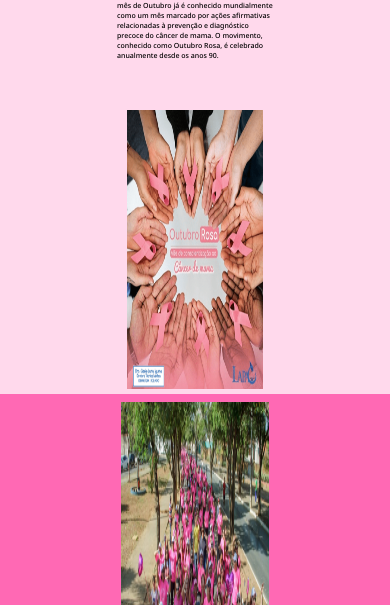
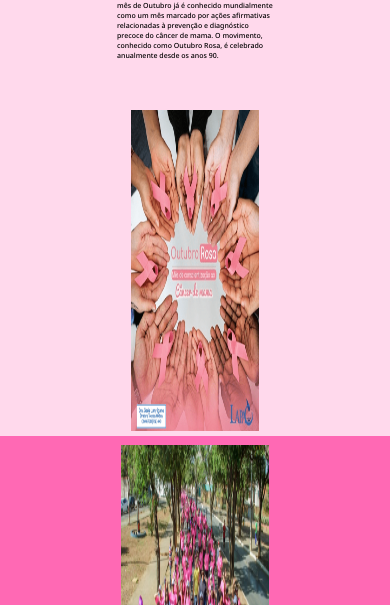
Before and after one commit to WellingtonMachadoBelo/Outubro-Rosa, a plain HTML site: page index.html in a window 390 px wide. Shown: the part 239-844 px from the top of the page. Drawn offline with nearby package versions, Linux system fonts and the light colour scheme; files that its build step writes are made by us from their sources.

Commit message:
Update style.scss

```diff
--- a/style.scss
+++ b/style.scss
@@ -127,7 +127,7 @@ nav ul li{
 @media(max-width: 770px) {
    .firstSection{
     flex-direction: column;
-    height: 65vh;
+    height: 68vh;
    }
    #articleParagraf p{
     font-size: 1.9vw;
@@ -135,10 +135,11 @@ nav ul li{
    }
 }
 
-@media(max-width: 670px) {
+@media(max-width: 650px) {
     .firstSection{
-     height: 60vh;
+     height: 65vh;
     }
+
  }
 
 
@@ -160,13 +161,14 @@ nav ul li{
      font-size: 2.1vw;
     }
     .firstSection{
-        height: 53vh;
+        height: 60vh;
        }
+
    }
 
    @media(max-width: 400px) {
      .firstSection{
-        height: 50vh;
+        height: 55vh;
        }
        #articleParagraf p{
         font-size: 2.2vw;
@@ -176,15 +178,17 @@ nav ul li{
 
    @media(max-width: 300px) {
     .firstSection{
-       height: 45vh;
+       height: 50vh;
       }
+
   }
+
 
 
 #articleImg{
 
     img{
-       width: 22.5vw;
+       width: 20vw;
 
     }
 }
@@ -199,11 +203,12 @@ nav ul li{
 
 @media(max-width: 770px) {
     #articleImg img{
-        width: 35vw;
-        height: 33vh;
+        width: 33vw;
+        height: 38vh;
     }
 
 }
+
 
 
 .segundSection{
@@ -344,14 +349,19 @@ footer div{
      align-items: center;
      text-align: center;
 
+
+
      p{
         font-size: 13.5px;
         color: #E4EEF1;
         font-weight: 500;
 
+
       }
 
     }
+
+
 
 footer nav {
     width: 20vw;
```
